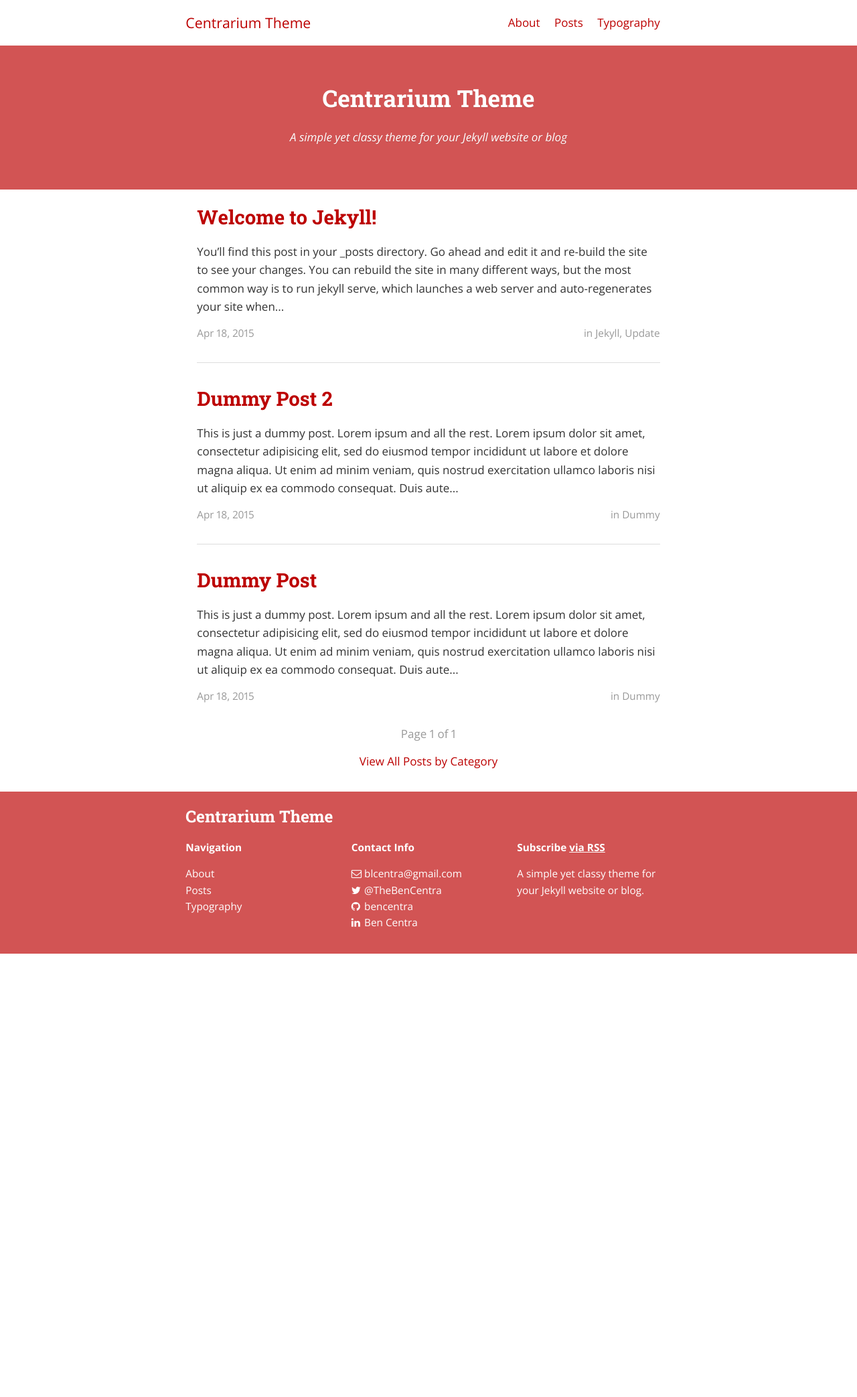
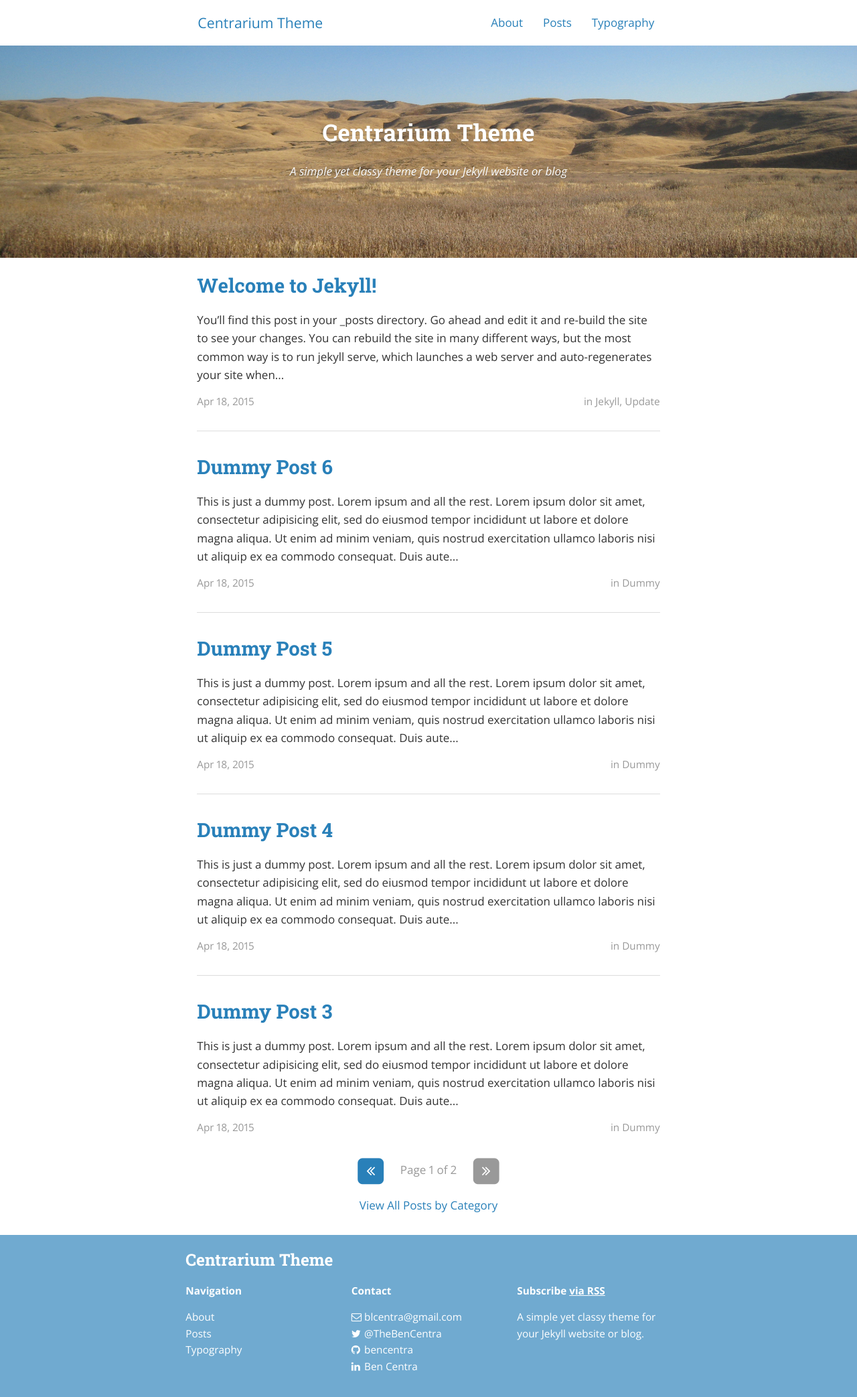
Before and after one commit to bencentra/centrarium, a Jekyll site: the page built from index.html, in a window 1280 px wide. Shown: the whole page at 67% size. Built offline with Jekyll 4.4.1, drawn with Linux system fonts in a browser that asks for light colours; nearby versions of some CDN libraries; the list of posts is cut into pages by our own code; a style sheet for code colours, icons or effects is not loaded; before the commit the page ends 1424 px from its top, so only the background shows below that.

Commit message:
improving pagination buttons, adding cover image

```diff
--- a/_config.yml
+++ b/_config.yml
@@ -7,6 +7,7 @@ description: >
   A simple yet classy theme for your Jekyll website or blog.
 baseurl: "" # the subpath of your site, e.g. /blog/
 url: "http://bencentra.com" # the base hostname & protocol for your site
+cover: "assets/header_image.jpg"
 
 # Disqus comments
 disqus_shortname: bencentra
--- a/_includes/footer.html
+++ b/_includes/footer.html
@@ -18,7 +18,7 @@
 
     <div class="site-contact">
 
-    	<p><strong>Contact Info</strong>
+    	<p><strong>Contact</strong>
       <ul class="social-media-list">
       	<li>
       		<a href="mailto:{{ site.email }}">
--- /dev/null
+++ b/_posts/2015-04-18-dummy3.markdown
@@ -0,0 +1,16 @@
+---
+layout: post
+title:  "Dummy Post 3"
+date:   2015-04-18 08:43:59
+author: Ben Centra
+categories: Dummy
+---
+
+This is just a dummy post. Lorem ipsum and all the rest.
+
+Lorem ipsum dolor sit amet, consectetur adipisicing elit, sed do eiusmod
+tempor incididunt ut labore et dolore magna aliqua. Ut enim ad minim veniam,
+quis nostrud exercitation ullamco laboris nisi ut aliquip ex ea commodo
+consequat. Duis aute irure dolor in reprehenderit in voluptate velit esse
+cillum dolore eu fugiat nulla pariatur. Excepteur sint occaecat cupidatat non
+proident, sunt in culpa qui officia deserunt mollit anim id est laborum.
--- /dev/null
+++ b/_posts/2015-04-18-dummy4.markdown
@@ -0,0 +1,16 @@
+---
+layout: post
+title:  "Dummy Post 4"
+date:   2015-04-18 08:43:59
+author: Ben Centra
+categories: Dummy
+---
+
+This is just a dummy post. Lorem ipsum and all the rest.
+
+Lorem ipsum dolor sit amet, consectetur adipisicing elit, sed do eiusmod
+tempor incididunt ut labore et dolore magna aliqua. Ut enim ad minim veniam,
+quis nostrud exercitation ullamco laboris nisi ut aliquip ex ea commodo
+consequat. Duis aute irure dolor in reprehenderit in voluptate velit esse
+cillum dolore eu fugiat nulla pariatur. Excepteur sint occaecat cupidatat non
+proident, sunt in culpa qui officia deserunt mollit anim id est laborum.
--- /dev/null
+++ b/_posts/2015-04-18-dummy5.markdown
@@ -0,0 +1,16 @@
+---
+layout: post
+title:  "Dummy Post 5"
+date:   2015-04-18 08:43:59
+author: Ben Centra
+categories: Dummy
+---
+
+This is just a dummy post. Lorem ipsum and all the rest.
+
+Lorem ipsum dolor sit amet, consectetur adipisicing elit, sed do eiusmod
+tempor incididunt ut labore et dolore magna aliqua. Ut enim ad minim veniam,
+quis nostrud exercitation ullamco laboris nisi ut aliquip ex ea commodo
+consequat. Duis aute irure dolor in reprehenderit in voluptate velit esse
+cillum dolore eu fugiat nulla pariatur. Excepteur sint occaecat cupidatat non
+proident, sunt in culpa qui officia deserunt mollit anim id est laborum.
--- /dev/null
+++ b/_posts/2015-04-18-dummy6.markdown
@@ -0,0 +1,16 @@
+---
+layout: post
+title:  "Dummy Post 6"
+date:   2015-04-18 08:43:59
+author: Ben Centra
+categories: Dummy
+---
+
+This is just a dummy post. Lorem ipsum and all the rest.
+
+Lorem ipsum dolor sit amet, consectetur adipisicing elit, sed do eiusmod
+tempor incididunt ut labore et dolore magna aliqua. Ut enim ad minim veniam,
+quis nostrud exercitation ullamco laboris nisi ut aliquip ex ea commodo
+consequat. Duis aute irure dolor in reprehenderit in voluptate velit esse
+cillum dolore eu fugiat nulla pariatur. Excepteur sint occaecat cupidatat non
+proident, sunt in culpa qui officia deserunt mollit anim id est laborum.
--- a/_sass/_layout.scss
+++ b/_sass/_layout.scss
@@ -89,6 +89,9 @@ pre code.hljs {
   }
   .logo {
     float: left;
+    @include media ($tablet) {
+    	padding-left: $em-base;
+    }
     img {
       max-height: 2em;
       padding-right: 1em;
@@ -137,7 +140,7 @@ pre code.hljs {
   li.nav-link a {
     display: inline-block;
     @include media ($tablet) {
-      padding-right: 1em;
+      padding-right: 1.5em;
     }
   }
 }
@@ -159,14 +162,12 @@ pre code.hljs {
 	.post-list-meta {
 		color: $medium-gray;
 		.post-date {
-			// @include span-columns(6 of 12);
-			width: 49%;
+			width: 50%;
 			float: left;
 			margin-right: 0;
 			font-size: 0.9em;
 		}
 		.post-categories {
-			// @include span-columns(6 of 12);
 			width: 50%;
 			float: right;
 			margin-right: 0;
@@ -180,6 +181,9 @@ pre code.hljs {
 	.pagination {
 		text-align: center;
 		color: $medium-gray;
+		.page-number {
+			padding: 0 1em;
+		}
 	}
 	.site-header-container {
 		width: 100%;
@@ -187,7 +191,9 @@ pre code.hljs {
 		background-color: $highlight-color;
 		color: $white;
 		text-align: center;
-		text-shadow: 0 1px rgba(0,0,0,0.1);
+		text-shadow: 0 1px rgba(0,0,0,0.25);
+		background-position: 50% 50%;
+		background-size: cover;
 		.site-header {
 			@include outer-container;
 		}
--- a/_sass/base/_variables.scss
+++ b/_sass/base/_variables.scss
@@ -40,7 +40,7 @@ $bc-red: #bc0000;
 // Font Colors
 $base-background-color: #fff;
 $base-font-color: $dark-gray;
-$action-color: $bc-red;
+$action-color: $blue;
 $highlight-color: tint($action-color, 33%);
 
 // Border
--- a/index.html
+++ b/index.html
@@ -3,7 +3,7 @@ layout: default
 ---
 <div class="home">
 
-<div class="site-header-container">
+<div class="site-header-container" {% if site.cover %}style="background-image: url({{site.cover}}); padding: 6em 1em;"{% endif %}>
 	<header class="site-header">
 	  <h1 class="site-title">{{ site.title }}</h1>
 	  {% if site.subtitle %}<p class="site-subtitle">{{ site.subtitle }}</p>{% endif %}
@@ -37,15 +37,45 @@ layout: default
 <nav class="pagination" role="navigation">
 	<p>
     {% if paginator.next_page %}
-     <a class="newer-posts" href="/page{{paginator.next_page}}"><i class="fa fa-arrow-left"></i> Older posts &nbsp;</a>
+    <!-- <a class="newer-posts" href="/page{{paginator.next_page}}"><i class="fa fa-arrow-left"></i> Older posts &nbsp;</a> -->
+    <a class="newer-posts" href="/page{{paginator.next_page}}">
+	    <span class="fa-stack fa-lg">
+			  <i class="fa fa-square fa-stack-2x"></i>
+			  <i class="fa fa-angle-double-left fa-stack-1x fa-inverse"></i>
+			</span>
+		</a>
+    {% else %}
+    <!-- <span class="newer-posts disabled"><i class="fa fa-arrow-left"></i> Older posts &nbsp;</span> -->
+    <span class="fa-stack fa-lg">
+			<i class="fa fa-square fa-stack-2x"></i>
+			<i class="fa fa-angle-double-left fa-stack-1x fa-inverse"></i>
+		</span>
     {% endif %}
     <span class="page-number">Page {{ paginator.page }} of {{ paginator.total_pages }}</span>
     {% if paginator.previous_page %}
       {% if paginator.page == 2 %}
-        <a class="older-posts" href="/">&nbsp; Newer posts <i class="fa fa-arrow-right"></i></a>
+      <!-- <a class="older-posts" href="/">&nbsp; Newer posts <i class="fa fa-arrow-right"></i></a> -->
+      <a class="newer-posts" href="/">
+		    <span class="fa-stack fa-lg">
+				  <i class="fa fa-square fa-stack-2x"></i>
+				  <i class="fa fa-angle-double-right fa-stack-1x fa-inverse"></i>
+				</span>
+			</a>
       {% else %}
-        <a class="older-posts" href="/page{{paginator.previous_page}}">&nbsp; Newer posts <i class="fa fa-arrow-right"></i></a>
+      <!-- <a class="older-posts" href="/page{{paginator.previous_page}}">&nbsp; Newer posts <i class="fa fa-arrow-right"></i></a> -->
+      <a class="newer-posts" href="/page{{paginator.previous_page}}">
+		    <span class="fa-stack fa-lg">
+				  <i class="fa fa-square fa-stack-2x"></i>
+				  <i class="fa fa-angle-double-right fa-stack-1x fa-inverse"></i>
+				</span>
+			</a>
       {% endif %}
+    {% else %}
+    <!-- <span class="older-posts disabled">&nbsp; Newer posts <i class="fa fa-arrow-right"></i></span> -->
+    <span class="fa-stack fa-lg">
+		  <i class="fa fa-square fa-stack-2x"></i>
+		  <i class="fa fa-angle-double-right fa-stack-1x fa-inverse"></i>
+		</span>
     {% endif %}
   </p>
   <p>
```
Also changed, not shown: README.md, assets/header_image.jpg (added).
